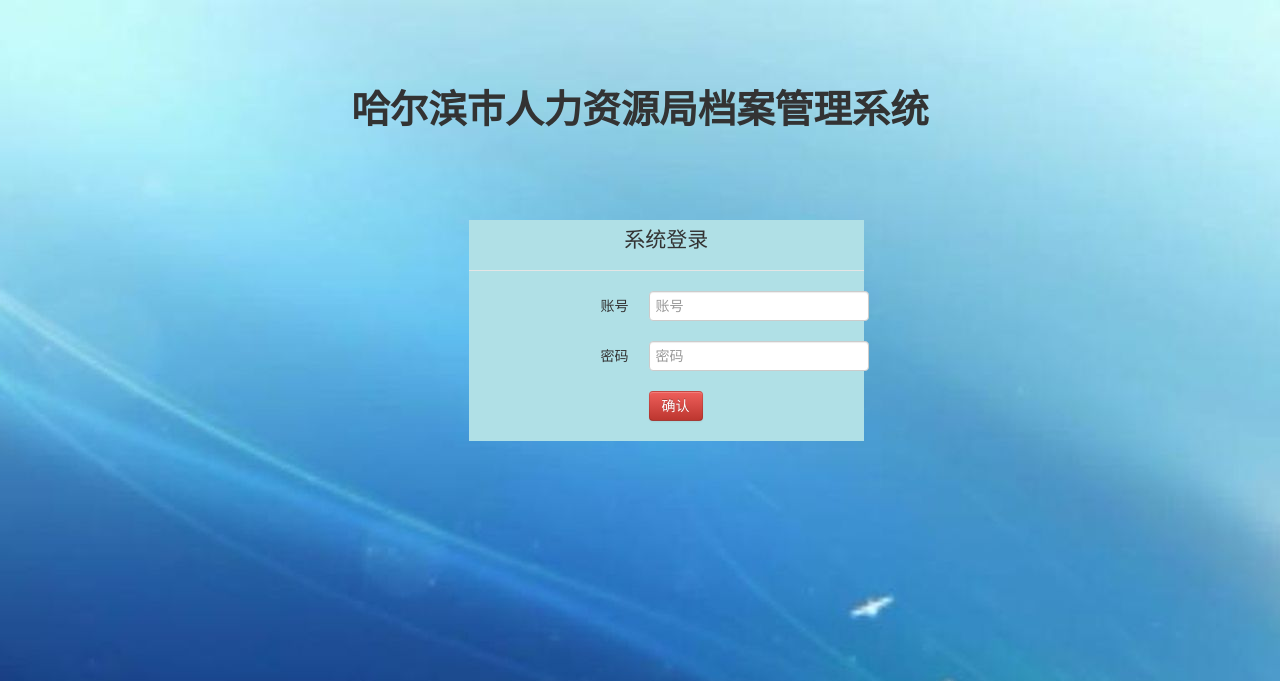
After one commit to Ovaphlow/cmtech, a Flask app: page /login in a window 1280 px wide. The commit adds this page. Shown: the top 681 px of the page. Run offline with Flask 2, Linux system fonts and the light colour scheme.

Commit message:
增加登录页面 增加登录后session判断

```diff
--- a/archieve/chaxun_teshu.py
+++ b/archieve/chaxun_teshu.py
@@ -1,10 +1,12 @@
 # -*- coding=UTF-8 -*-
 import globalvars
 import mysql.connector
-from flask import render_template, request, redirect
+from flask import render_template, request, redirect, session
 
 
 def dytx_get():
+    if not 'id' in session:
+        return redirect('/login')
     import time
     t = time.localtime()
     time_str = time.strftime('%Y-%m', t)
--- a/archieve/dangan.py
+++ b/archieve/dangan.py
@@ -1,9 +1,11 @@
 # -*- coding=UTF-8 -*-
 import globalvars
 import mysql.connector
-from flask import render_template, request, redirect
+from flask import render_template, request, redirect, session
 
 def get(id):
+    if not 'id' in session:
+        return redirect('/login')
     cat = request.args.get('cat', '0')
     sql = 'SELECT * FROM dangan WHERE id=%s'
     param = (id,)
--- a/archieve/daoru.py
+++ b/archieve/daoru.py
@@ -3,10 +3,12 @@ import globalvars
 import mysql.connector
 import os
 from werkzeug import secure_filename
-from flask import request, render_template
+from flask import request, render_template, session
 import xlrd
 
 def get():
+    if not 'id' in session:
+        return redirect('/login')
     return render_template('daoru.boot.html')
 
 def post():
--- a/archieve/index.py
+++ b/archieve/index.py
@@ -1,10 +1,12 @@
 # -*- coding=UTF-8 -*-
 import globalvars
 import mysql.connector
-from flask import request, redirect, render_template
+from flask import request, redirect, render_template, session, escape
 
 
 def get():
+    if not 'id' in session:
+        return redirect('/login')
     sql = (
         'SELECT * FROM update_log '
         'ORDER BY id DESC'
--- /dev/null
+++ b/archieve/login.py
@@ -0,0 +1,26 @@
+# -*- coding=UTF-8 -*-
+import globalvars
+from flask import request, render_template, redirect, session, flash
+import mysql.connector
+
+
+def get():
+    return render_template('login.html')
+
+
+def post():
+    zhang_hao = request.form['zhanghao']
+    mi_ma = request.form['mima']
+    cnx = mysql.connector.Connect(**globalvars.cnx_cfg)
+    cursor = cnx.cursor()
+    sql = 'SELECT COUNT(*),id,ZhangHao FROM user WHERE ZhangHao=%s AND MiMa=%s'
+    param = (zhang_hao, mi_ma)
+    cursor.execute(sql, param)
+    data = cursor.fetchall()
+    #print 'count:', data[0][0], 'zhanghao:', data[0][1], 'mima:', data[0][2]
+    if data[0][0] == 1:
+        session['zhanghao'] = data[0][2]
+        session['id'] = data[0][1]
+        return redirect('/')
+    else:
+        return redirect('/login')
--- a/archieve/luru.py
+++ b/archieve/luru.py
@@ -1,10 +1,12 @@
 # -*- coding=UTF-8 -*-
 import globalvars
 import mysql.connector
-from flask import request, render_template, redirect
+from flask import request, render_template, redirect, session
 
 
 def get():
+    if not 'id' in session:
+        return redirect('/login')
     return render_template('luru.boot.html')
 
 
--- a/archieve/main.py
+++ b/archieve/main.py
@@ -1,8 +1,8 @@
 # -*- coding=UTF-8 -*-
-from flask import Flask, request
+from flask import Flask, request, render_template
 import globalvars
 import index, daoru, luru, saomiao, shangchuan, dangan, test, controls
-import tsgz, nglgw, chaxun_teshu
+import tsgz, nglgw, chaxun_teshu, login
 from werkzeug import secure_filename
 
 
@@ -11,6 +11,19 @@ app.host = '0.0.0.0'
 app.debug = True
 app.secret_key = 'Ovaphlow'
 app.config['UPLOAD_FOLDER'] = globalvars.G_UPLOAD_PATH
+
+
+@app.route('/login', methods=['GET', 'POST'])
+def login_page():
+    if request.method == 'POST':
+        return login.post()
+    else:
+        return login.get()
+
+
+@app.route('/logout')
+def logout_page():
+    return controls.logout()
 
 
 @app.route('/', methods=['GET', 'POST'])
--- a/archieve/nglgw.py
+++ b/archieve/nglgw.py
@@ -1,9 +1,11 @@
 # -*- coding=UTF-8 -*-
 import globalvars
 import mysql.connector
-from flask import render_template, request, redirect
+from flask import render_template, request, redirect, session
 
 def get():
+    if not 'id' in session:
+        return redirect('/login')
     sql = 'SELECT * FROM dangan WHERE NvGuanLiGangWei=1'
     cnx = mysql.connector.Connect(**globalvars.cnx_cfg)
     cursor = cnx.cursor()
--- a/archieve/saomiao.py
+++ b/archieve/saomiao.py
@@ -1,11 +1,13 @@
 # -*- coding=UTF-8 -*-
 import globalvars
-from flask import request, render_template, redirect
+from flask import request, render_template, redirect, session
 from werkzeug import secure_filename
 import mysql.connector
 
 
 def get(id):
+    if not 'id' in session:
+        return redirect('/login')
     url_root = request.url_root
     sql = (
         'SELECT * FROM dangan '
--- a/archieve/shangchuan.py
+++ b/archieve/shangchuan.py
@@ -2,11 +2,13 @@
 import globalvars
 import os
 import mysql.connector
-from flask import request, render_template, redirect
+from flask import request, render_template, redirect, session
 from werkzeug import secure_filename
 
 
 def get(id):
+    if not 'id' in session:
+        return redirect('/login')
     cat = request.args.get('cat', '1')
     sql = '''
         SELECT * FROM dangan
--- a/archieve/templates/base.boot.html
+++ b/archieve/templates/base.boot.html
@@ -40,6 +40,7 @@
           </ul>
           <ul class="nav pull-right">
             <li><a href="#">系统设置</a></li>
+            <li><a href="/logout">退出</a></li>
           </ul>
         </div>
       </div>
--- /dev/null
+++ b/archieve/templates/login.html
@@ -0,0 +1,54 @@
+<!DOCTYPE html>
+<html>
+<head>
+  <title>档案管理</title>
+  <meta charset="utf-8">
+  <meta name="viewport" content="width=device-width, initial-scale=1.0">
+  <link href="/static/css/bootstrap.min.css" rel="stylesheet" media="screen">
+  <link rel="shortcut icon" href="/static/img/favicon.ico">
+
+</head>
+<body style="background-image:url(static/img/login.jpg);background-position:top;background-repeat:no-repeat">
+  <div class="container-fluid">
+    <div class="row-fluid">
+      <h1>
+        <br />
+        <br />
+        <p class=text-center>
+          哈尔滨市人力资源局档案管理系统
+        </p>
+      </h1>
+    </div>
+    <div class=row-fluid>
+      <br/>
+      <br/>
+      <br/>
+      <br/>
+      <div class="span4 offset4" style="background-color:PowderBlue">
+        <form class="form-horizontal" action=/login method='post'>
+          <legend><p class=text-center>系统登录</p></legend>
+          <div class="control-group">
+            <label class="control-label" for="inputEmail">账号</label>
+            <div class="controls">
+              <input type="text" id="inputEmail" name=zhanghao placeholder="账号">
+            </div>
+          </div>
+          <div class="control-group">
+            <label class="control-label" for="inputPassword">密码</label>
+            <div class="controls">
+              <input type="password" id="inputPassword" name=mima placeholder="密码">
+            </div>
+          </div>
+          <div class="control-group">
+            <div class="controls">
+              <button type="submit" class="btn btn-danger">确认</button>
+            </div>
+          </div>
+        </form>
+      </div>
+    </div>
+  </div>
+  <script src="/static/js/jquery-1.10.2.min.js"></script>
+  <script src="/static/js/bootstrap.min.js"></script>
+</body>
+</html>
--- a/archieve/tsgz.py
+++ b/archieve/tsgz.py
@@ -1,10 +1,12 @@
 # -*- coding=UTF-8 -*-
 import globalvars
 import mysql.connector
-from flask import render_template, request, redirect
+from flask import render_template, request, redirect, session
 
 
 def get():
+    if not 'id' in session:
+        return redirect('/login')
     sql = 'SELECT * FROM dangan WHERE TeShuGongZhong=1'
     cnx = mysql.connector.Connect(**globalvars.cnx_cfg)
     cursor = cnx.cursor()
```
Also changed, not shown: archieve/controls.py (+7 -1 lines), archieve/static/img/login.jpg (added).
